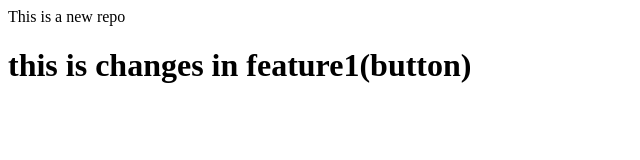
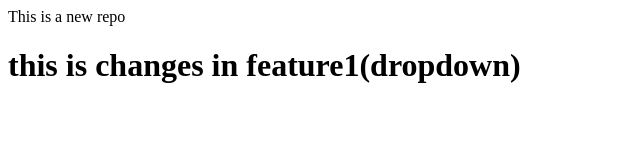
Before and after one commit to deltastudent009/localRepo, a plain HTML site: page index.html in a window 1280 px wide. Shown: the whole page, without its empty margins (0-640 px from the left). Drawn offline with Linux system fonts and the light colour scheme.

Commit message:
changes in main

```diff
--- a/index.html
+++ b/index.html
@@ -1,2 +1,2 @@
 <p>This is a new repo</p>
-<h1>this is changes in feature1(button)</h1>
+<h1>this is changes in feature1(dropdown)</h1>
```
